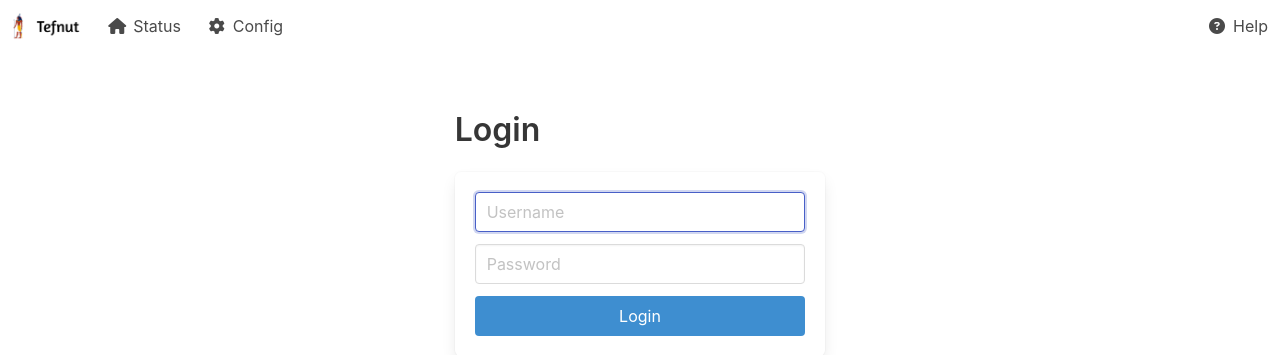
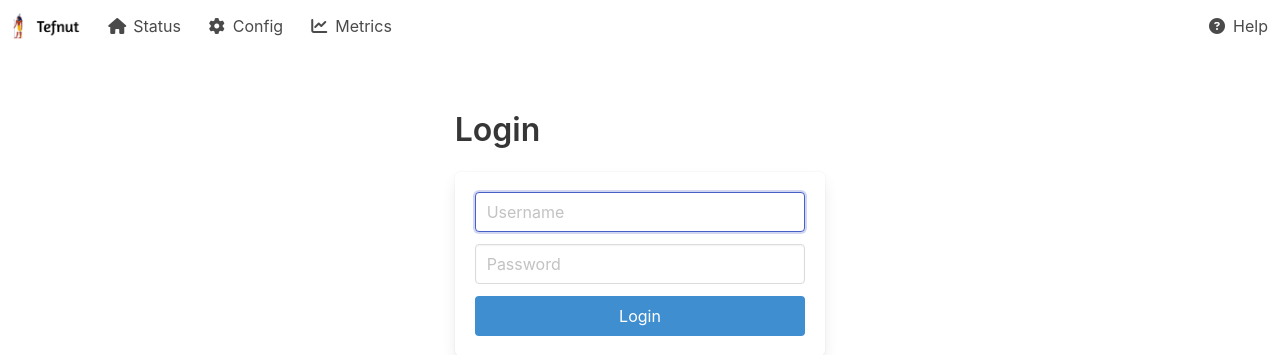
Before and after one commit to marcolivierarsenault/tefnut, a Flask app: page /login in a window 1280 px wide. Shown: the top 355 px of the page. Run offline with Flask 2, Linux system fonts and the light colour scheme; parts of the project's set-up code (start-up, migrations or seed data) failed here and were passed over; some libraries are stand-ins or nearby versions.

Commit message:
Add Version file, grafana link

```diff
--- a/tefnut.py
+++ b/tefnut.py
@@ -31,6 +31,12 @@ if __name__ == "__main__":
     logger.info("++++++++++Tefnut application starting++++++++++")
     configure_logger(logger)
 
+    f = open("VERSION", "r")
+    version = f.read()
+    f.close()
+
+    logger.info("Tefnut version: %s", version)
+
     repo = git.Repo(search_parent_directories=True)
     sha = repo.head.object.hexsha
     logger.info("Starting code on git sha: %s", sha)
--- a/tefnut/webui/templates/base.html
+++ b/tefnut/webui/templates/base.html
@@ -45,6 +45,15 @@
                     <span>Config</span>
                 </span>
             </a>
+
+            <a class="navbar-item" href="http://grafana.home/d/jjceitD4z">
+                <span class="icon-text">
+                    <span class="icon">
+                      <i class="fas fa-chart-line"></i>
+                    </span>
+                    <span>Metrics</span>
+                </span>
+            </a>
           </div>
 
           <div class="navbar-end">
```
Also changed, not shown: .github/workflows/codeql.yml, 1 other file.
